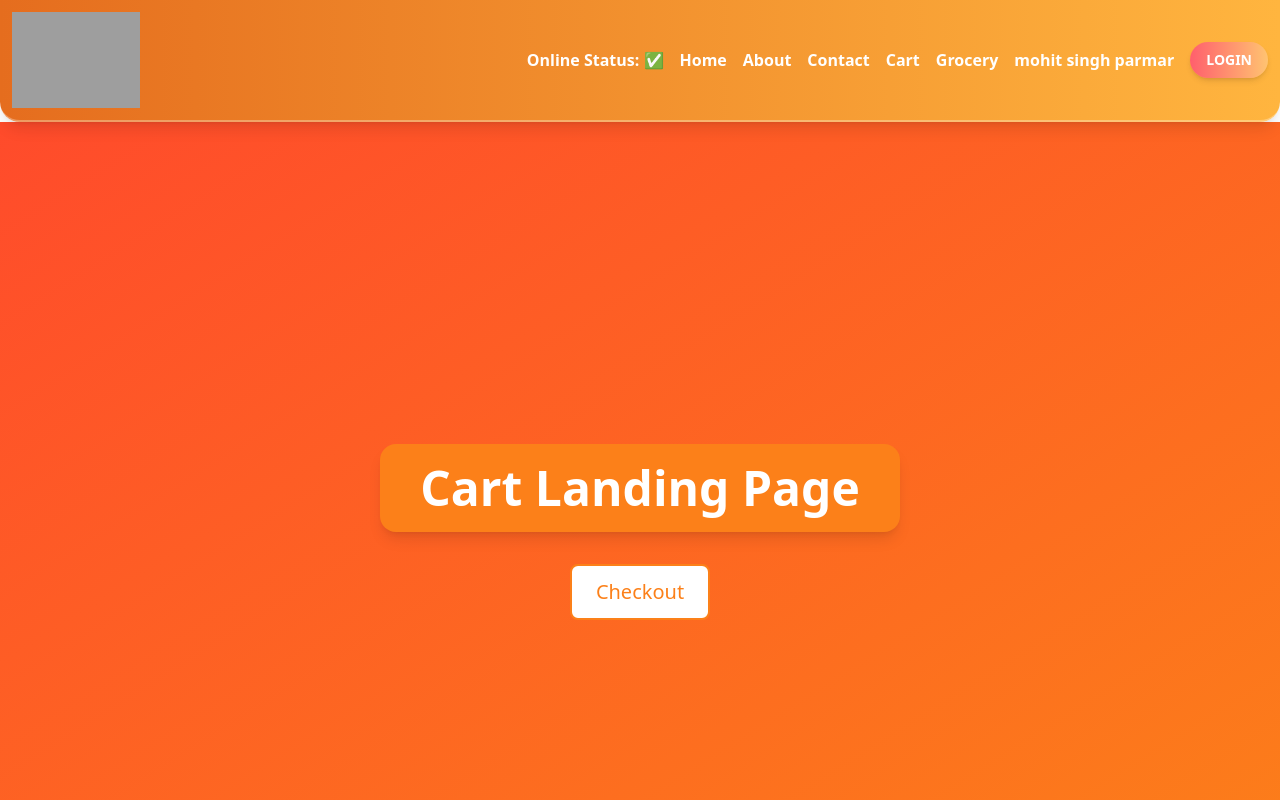
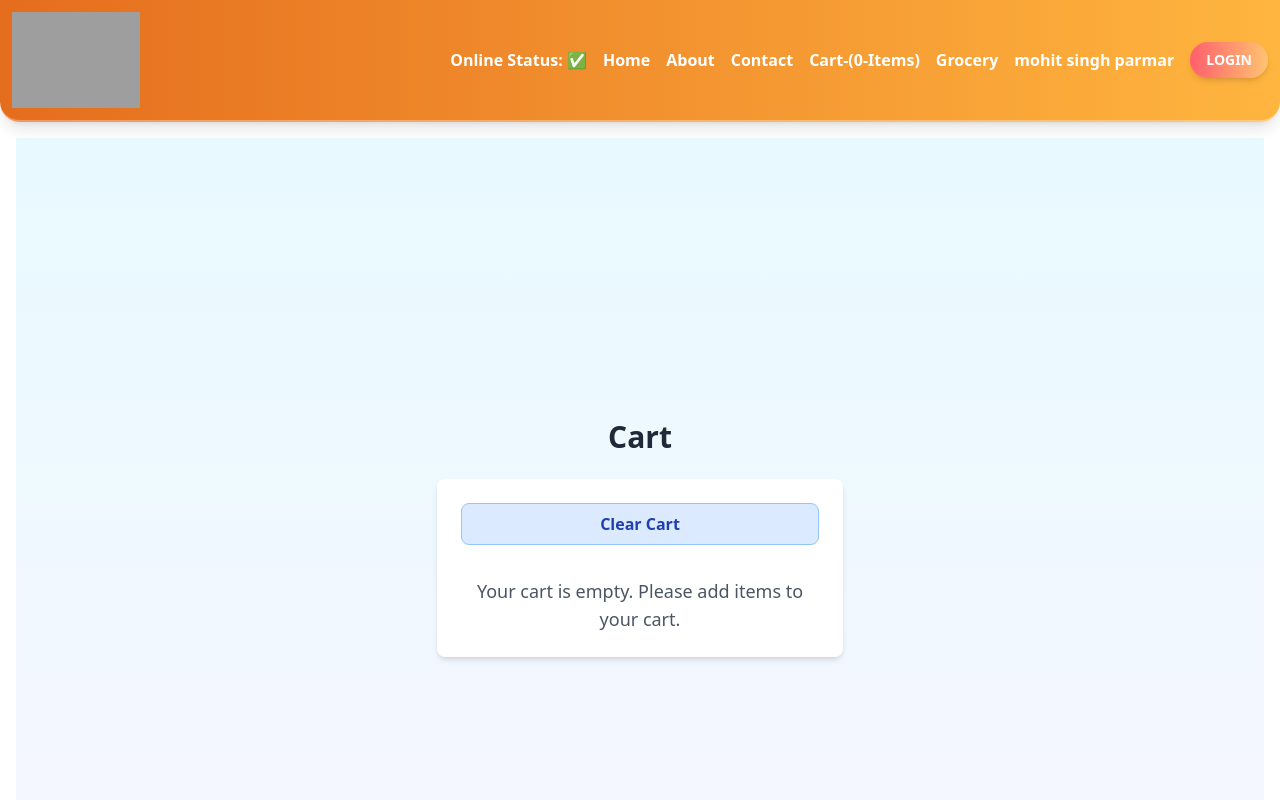
Before and after one commit to Mohitsinghparmarg/FlavorFlow, a React (Vite) app: page /cart in a window 1280 px wide. Shown: the top 800 px of the page. Built offline with nearby package versions, Linux system fonts and the light colour scheme; grey boxes are pictures that could not be loaded.

Commit message:
implementation of ReduxJS and got the deep understanding of managing the stores

```diff
--- a/package.json
+++ b/package.json
@@ -24,8 +24,11 @@
     "tailwindcss": "^3.4.14"
   },
   "dependencies": {
+    "@reduxjs/toolkit": "^2.3.0",
     "react": "^18.3.1",
     "react-dom": "^18.3.1",
+    "react-icons": "^5.3.0",
+    "react-redux": "^9.1.2",
     "react-router-dom": "^6.27.0"
   },
   "browserslist": [
--- a/src/App.js
+++ b/src/App.js
@@ -6,6 +6,8 @@ import Body from "./components/Body";
 import Error from "./components/Error";
 import  Shimmer  from "./components/Shimmer";
 import { UserContext } from "./utills/UserContext";
+import { Provider } from "react-redux";
+import { appStore } from "./utills/appStore";
 
 const Grocery = lazy(() => import("./components/Grocery"));
 const About   = lazy(() => import("./components/About"))
@@ -26,12 +28,14 @@ const AppLayOut = () => {
   },[]);
 
   return (
-    <UserContext.Provider value={{loggedInUser : Username,setUserName}}>
+     <Provider store={appStore}>
+         <UserContext.Provider value={{loggedInUser : Username,setUserName}}>
         <div className="app">
           <Header />
           <Outlet />
         </div>
     </UserContext.Provider>
+     </Provider>
   );
 };
 
--- a/src/components/Cart.js
+++ b/src/components/Cart.js
@@ -1,18 +1,44 @@
+import { useDispatch, useSelector } from "react-redux";
+import ItemList from "./ItemList";
+import { clearCart } from "../utills/cartSlice";
 
 const Cart = () => {
+  const cartItems = useSelector((store) => store.cart.items);
+  const dispatch = useDispatch();
+
+  const handleClearCart = () => {
+    dispatch(clearCart());
+  };
+
+  return (
+    <div
+      className="cart-container text-center m-4 p-4 min-h-screen flex flex-col items-center justify-center"
+      style={{
+        background: "linear-gradient(to bottom, #e8faff, #f7f6ff)",
+      }}
+    >
+      <h1 className="text-3xl font-bold mb-6 text-gray-800">Cart</h1>
+
+      <div className="cart-content w-4/12 bg-white shadow-md rounded-lg p-6">
+
+        <button
+          className="clear-cart-btn w-full p-2 mb-4 bg-blue-100 border border-blue-300 rounded-lg hover:bg-blue-200 transition text-blue-800 font-semibold"
+          onClick={handleClearCart}
+        >
+          Clear Cart
+        </button>
 
 
-
-    return (
-        <div className="h-screen flex flex-col justify-center items-center bg-gradient-to-br from-[#ff4b2b] to-[#fc8019] p-5 text-center">
-            <h1 className="text-4xl md:text-5xl text-white font-bold m-0 text-shadow-lg bg-[#fc8019] py-5 px-10 rounded-2xl shadow-lg inline-block mt-5 transition-transform duration-300 ease-in-out hover:translate-y-[-5px] hover:shadow-2xl">
-                Cart Landing Page
-            </h1>
-            <button className="bg-white text-[#fc8019] border-2 border-[#fc8019] py-3 px-6 text-xl rounded-lg cursor-pointer mt-8 transition-colors duration-300 ease-in-out hover:bg-[#fc8019] hover:text-white">
-                Checkout
-            </button>
-        </div>
-    );
+        {cartItems.length === 0 ? (
+          <h2 className="empty-cart-message text-lg mt-4 text-gray-600">
+            Your cart is empty. Please add items to your cart.
+          </h2>
+        ) : (
+          <ItemList items={cartItems} />
+        )}
+      </div>
+    </div>
+  );
 };
 
 export default Cart;
--- a/src/components/Header.js
+++ b/src/components/Header.js
@@ -3,6 +3,7 @@ import { LOGO_URL } from "../utills/constant";
 import { Link } from "react-router-dom";
 import { useOnlineStatus } from "../utills/useOnlineStatus";
 import { UserContext } from "../utills/UserContext";
+import { useSelector } from "react-redux";
 
 
 const Header = () => {
@@ -12,6 +13,8 @@ const Header = () => {
 
   const { loggedInUser } = useContext(UserContext)
 
+  const cartItems = useSelector((store) => (store.cart.items));
+  console.log(cartItems)
 
 
   return (
@@ -38,7 +41,7 @@ const Header = () => {
             <Link to="/Contact">Contact</Link>
           </li>
           <li className="text-white font-semibold hover:text-opacity-80 transition-all duration-300 transform hover:translate-y-[-2px]">
-            <Link to="/Cart">Cart</Link>
+            <Link to="/Cart">Cart-({cartItems.length}-Items)</Link>
           </li>
           <li className="text-white font-semibold hover:text-opacity-80 transition-all duration-300 transform hover:translate-y-[-2px]">
             <Link to="/Grocery">Grocery</Link>
--- a/src/components/ItemList.js
+++ b/src/components/ItemList.js
@@ -1,6 +1,16 @@
+import { useDispatch } from "react-redux";
 import { CDN_URL } from "../utills/constant";
+import { addItem } from "../utills/cartSlice";
 
 const ItemList = ({ items }) => {
+
+
+
+   const dispatch = useDispatch();
+  const handleAddItem = (item) => {
+       dispatch(addItem(item));
+  }
+
   return (
     <div>
       {items.map((item) => {
@@ -17,7 +27,8 @@ const ItemList = ({ items }) => {
               {description && <p className="text-xs">{description}</p>}
             </div>
             <div className="w-3/12 p-4 relative">
-              <button className="p-2 mx-16 rounded-lg bg-black text-white shadow-lg absolute top-0">
+              <button className="p-2 mx-16 rounded-lg bg-black text-white shadow-lg absolute top-0"
+              onClick={() => handleAddItem(item)}>
                 Add +
               </button>
               {imageId && <img src={`${CDN_URL}${imageId}`} className="w-full" alt={name} />}
--- /dev/null
+++ b/src/utills/appStore.js
@@ -0,0 +1,9 @@
+import { configureStore } from "@reduxjs/toolkit";
+import cartReducer from "./cartSlice"
+
+export const appStore = configureStore({
+
+        reducer : {
+              cart : cartReducer
+        }
+});
--- /dev/null
+++ b/src/utills/cartSlice.js
@@ -0,0 +1,26 @@
+import { createSlice } from "@reduxjs/toolkit";
+
+
+const cartSlice = createSlice({
+
+      name : 'cart',
+      initialState : {
+            items : []
+      },
+
+      reducers : {
+          addItem : (state,action) => {
+                  state.items.push(action.payload);
+          },
+          removeItem : (state) => {
+              state.items.pop();
+          },
+          clearCart : (state) => {
+                state.items.length = 0
+          },
+      }
+})
+
+export default cartSlice.reducer;
+
+export const {addItem,removeItem,clearCart} = cartSlice.actions;
```
Also changed, not shown: 1 other file (tests, documents, lock files or other folders).
